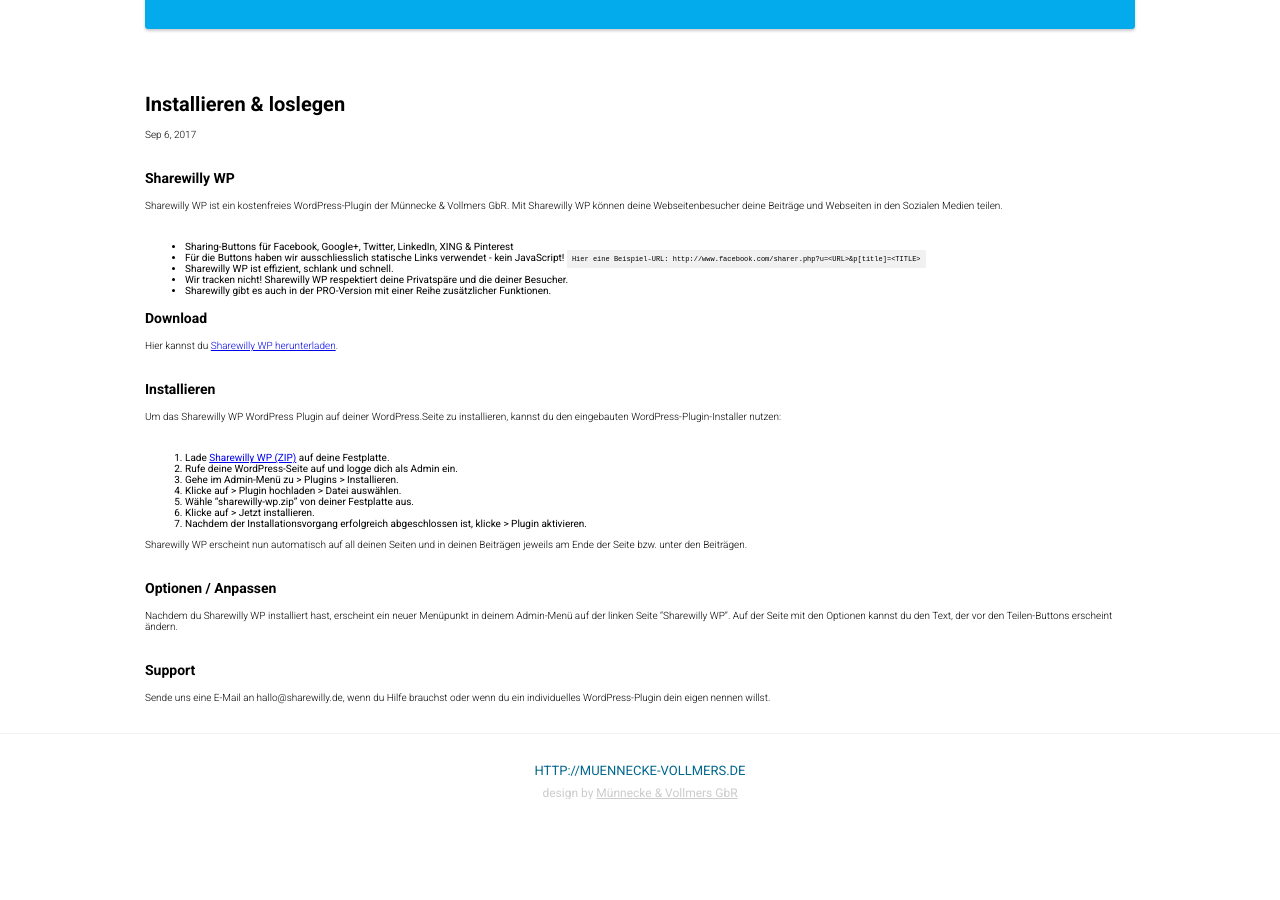
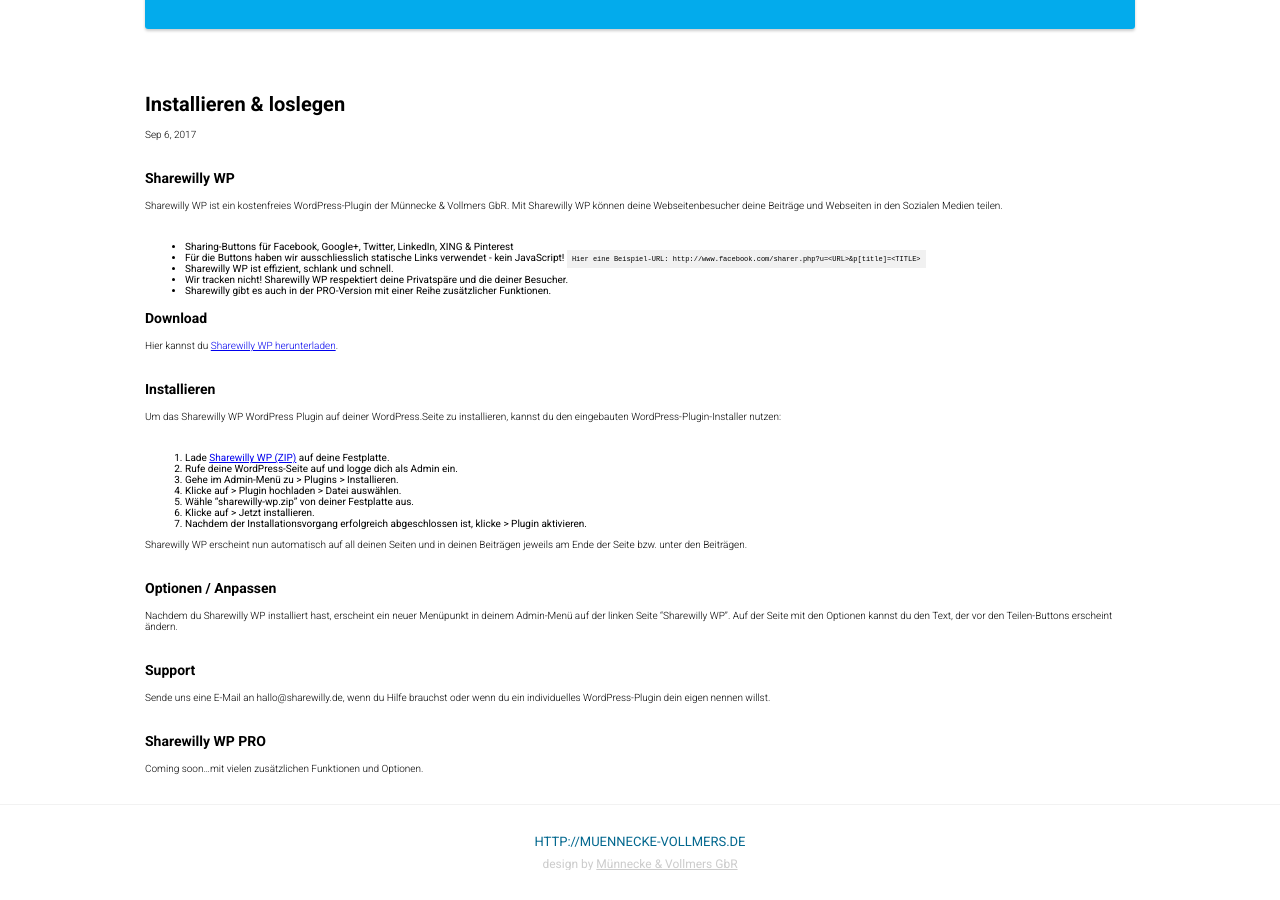
Before and after one commit to sharewilly/sharewilly, a Jekyll site: the page built from _posts/2017-09-06-getting-started.md, in a window 1280 px wide and 900 px high, scrolled down 939 px. Built offline with Jekyll 4.4.1, drawn with Linux system fonts in a browser that asks for light colours; before the commit the page ends 1768 px from its top, so only the background shows below that.

Commit message:
Update 2017-09-06-getting-started.md

```diff
--- a/_posts/2017-09-06-getting-started.md
+++ b/_posts/2017-09-06-getting-started.md
@@ -38,3 +38,7 @@ Nachdem du Sharewilly WP installiert hast, erscheint ein neuer Menüpunkt in dei
 ### Support
 
 Sende uns eine E-Mail an hallo@sharewilly.de, wenn du Hilfe brauchst oder wenn du ein individuelles WordPress-Plugin dein eigen nennen willst.
+
+### Sharewilly WP PRO
+
+Coming soon...mit vielen zusätzlichen Funktionen und Optionen.
```
